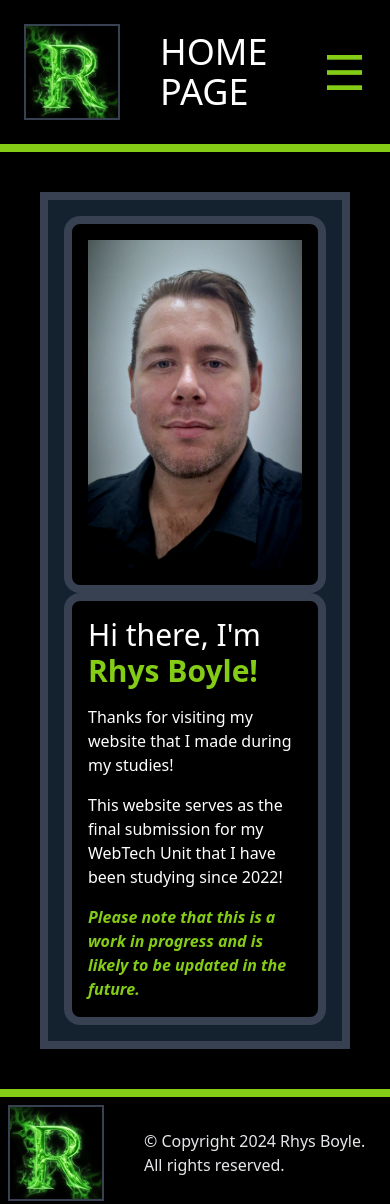
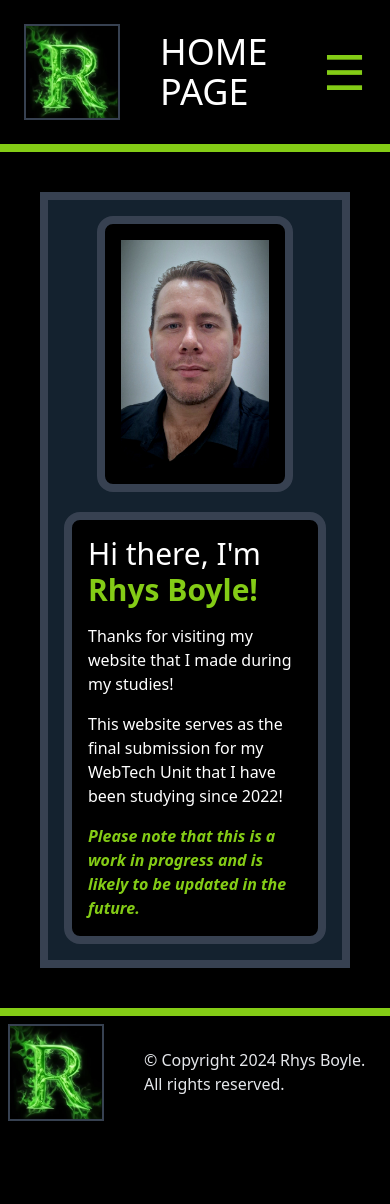
Before and after one commit to Rumsie-Grimshaw/WebTech-Portfolio2-FinalProject, a website: page index.html in a window 390 px wide. After the commit the page ends 1129 px from the top, so only its background shows below. Drawn offline with Linux system fonts and the light colour scheme.

Commit message:
feat: added margin and reduced portrait size on homepage.

```diff
--- a/index.html
+++ b/index.html
@@ -46,9 +46,9 @@
     <main class="flex-grow min-h-full bg-custom-black-pearl m-10 p-4 border-8 border-gray-700">
         <div class="flex  flex-col lg:flex-row-reverse">
             <section class="flex justify-center items-start max-w-screen-md flex-1">
-                <img src="/assets/img/titlepage-image.jpg" alt="An image of Rhys Boyle" class="max-w-full xl:max-w-full sm:w-2/4 md:w-2/4 lg:w-3/4 xl:w-1/2 p-4 bg-black rounded-2xl border-8 border-gray-700">
+                <img src="/assets/img/titlepage-image.jpg" alt="An image of Rhys Boyle" class="max-w-full xl:max-w-full w-3/4 sm:w-2/4 md:w-2/4 lg:w-3/4 xl:w-1/2 p-4 bg-black rounded-2xl border-8 border-gray-700">
             </section>
-            <section class="flex justify-center items-center max-w-screen-md flex-1">
+            <section class="flex justify-center items-center max-w-screen-md flex-1 mt-5">
                 <div class="bg-black h-auto mx-0 sm:mx-10 p-4 rounded-2xl text-white content-center border-8 border-gray-700">
                     <h2 class="text-3xl xl:text-4xl mb-4">Hi there, I'm <b class="text-lime-500">Rhys Boyle!</b></h2>
                     <h3 class="mb-4 xl:text-xl">Thanks for visiting my website that I made during my studies!</h3>
```
Also changed, not shown: assets/css/site.css.
